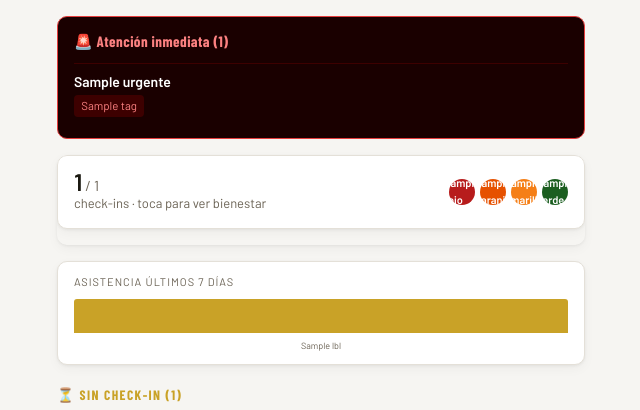
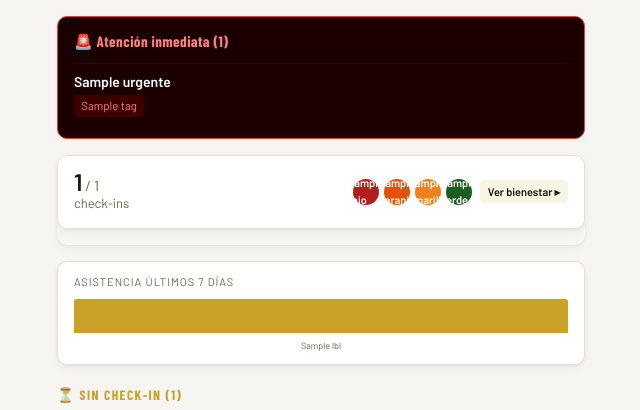
Before and after one commit to nesdimuk/miplantel, a FastAPI app: template app/templates/informe.html in a window 1280 px wide. Shown: the part 63-473 px from the top of the page, without its empty margins (319-959 px from the left). Run offline with FastAPI, Linux system fonts and the light colour scheme; the template is opened without the code that fills it: most values are stand-ins (such as "Sample title", 1, 10 or a date in 2020); some web fonts are replaced.

Commit message:
ux: botón 'Ver bienestar ▸' explícito en la barra de stats
Co-Authored-By: Claude Sonnet 4.6 <noreply@anthropic.com>

```diff
--- a/app/static/informe.css
+++ b/app/static/informe.css
@@ -335,3 +335,18 @@ details.inasistencias[open] summary::after { transform: rotate(90deg); }
 .stats-summary::-webkit-details-marker { display: none; }
 .grupo-details .stats-summary::after { content: none; }
 .grupo-details[open] .stats-label { color: var(--accent); }
+
+/* botón ver bienestar */
+.ver-bienestar-btn {
+  font-size: 11px;
+  font-weight: 600;
+  color: var(--accent);
+  background: rgba(201,162,39,.12);
+  border-radius: 4px;
+  padding: .2rem .5rem;
+  white-space: nowrap;
+  transition: opacity .15s;
+}
+.grupo-details[open] .ver-bienestar-btn {
+  opacity: .5;
+}
--- a/app/templates/informe.html
+++ b/app/templates/informe.html
@@ -42,13 +42,16 @@
     <summary class="stats stats-summary">
       <div>
         <div class="stats-num">{{ registros|length }}<span style="font-size:.9rem;font-weight:400;color:var(--muted)"> / {{ total_activos }}</span></div>
-        <div class="stats-label">check-ins · toca para ver bienestar</div>
+        <div class="stats-label">check-ins</div>
       </div>
-      <div class="stats-dots">
-        {% if conteo.rojo %}    <div class="dot dot-rojo">{{ conteo.rojo }}</div>{% endif %}
-        {% if conteo.naranja %} <div class="dot dot-naranja">{{ conteo.naranja }}</div>{% endif %}
-        {% if conteo.amarillo %}<div class="dot dot-amarillo">{{ conteo.amarillo }}</div>{% endif %}
-        {% if conteo.verde %}   <div class="dot dot-verde">{{ conteo.verde }}</div>{% endif %}
+      <div style="display:flex;align-items:center;gap:.5rem">
+        <div class="stats-dots">
+          {% if conteo.rojo %}    <div class="dot dot-rojo">{{ conteo.rojo }}</div>{% endif %}
+          {% if conteo.naranja %} <div class="dot dot-naranja">{{ conteo.naranja }}</div>{% endif %}
+          {% if conteo.amarillo %}<div class="dot dot-amarillo">{{ conteo.amarillo }}</div>{% endif %}
+          {% if conteo.verde %}   <div class="dot dot-verde">{{ conteo.verde }}</div>{% endif %}
+        </div>
+        <span class="ver-bienestar-btn">Ver bienestar ▸</span>
       </div>
     </summary>
     {% for r in registros %}
```
